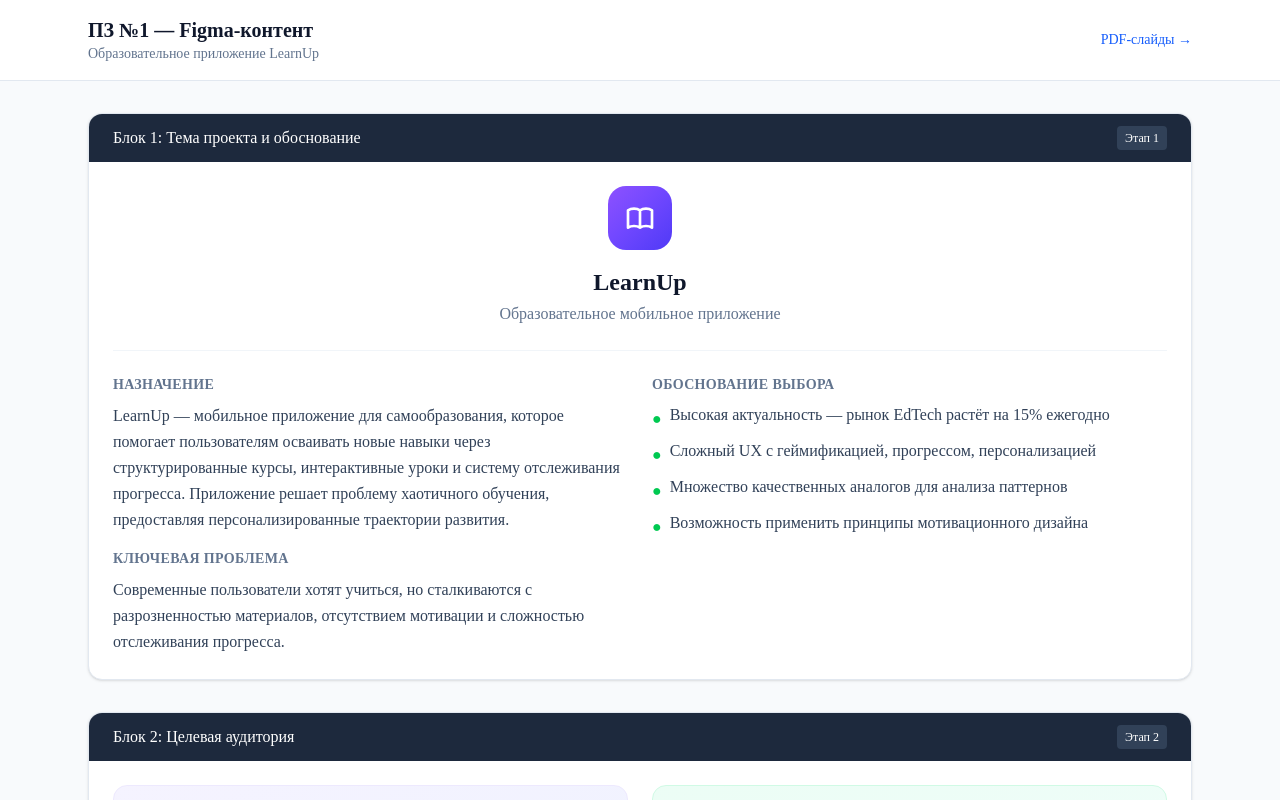
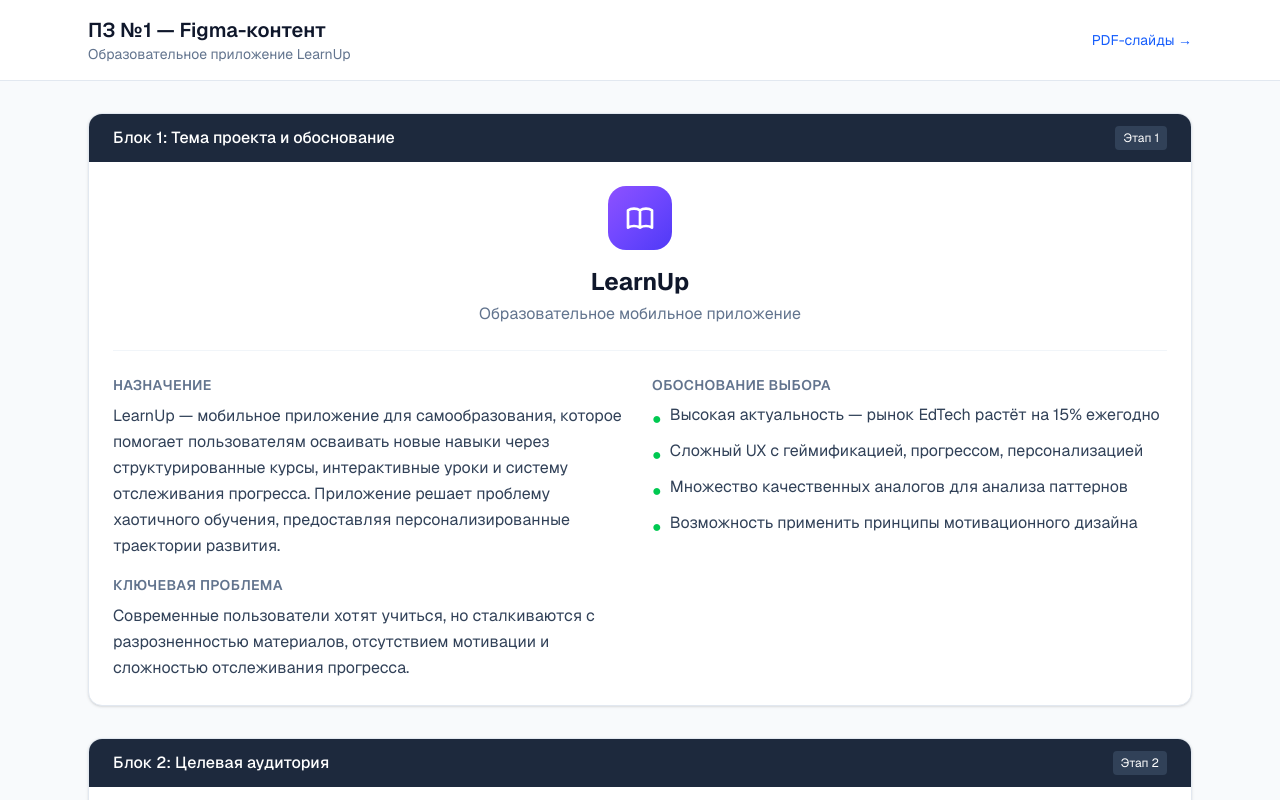
Before and after one commit to SecondNiceee/vir, a Next.js app: page /figma1 in a window 1280 px wide. Shown: the top 800 px of the page. Built offline with nearby package versions, Linux system fonts and the light colour scheme.

Commit message:
feat: update font variables and apply Geist fonts in layout

```diff
--- a/app/globals.css
+++ b/app/globals.css
@@ -5,9 +5,9 @@
 @custom-variant dark (&:is(.dark *));
 
 @theme inline {
-  --font-heading: var(--font-sans);
-  --font-sans: 'Geist', 'Geist Fallback';
-  --font-mono: 'Geist Mono', 'Geist Mono Fallback';
+  --font-heading: var(--font-geist-sans);
+  --font-sans: var(--font-geist-sans);
+  --font-mono: var(--font-geist-mono);
   --color-sidebar-ring: var(--sidebar-ring);
   --color-sidebar-border: var(--sidebar-border);
   --color-sidebar-accent-foreground: var(--sidebar-accent-foreground);
--- a/app/layout.tsx
+++ b/app/layout.tsx
@@ -1,6 +1,10 @@
 import { Analytics } from '@vercel/analytics/next'
+import { Geist, Geist_Mono } from 'next/font/google'
 import type { Metadata } from 'next'
 import './globals.css'
+
+const geistSans = Geist({ subsets: ['latin'], variable: '--font-geist-sans' })
+const geistMono = Geist_Mono({ subsets: ['latin'], variable: '--font-geist-mono' })
 
 export const metadata: Metadata = {
   title: 'ПЗ №1 — Образовательное приложение LearnUp',
@@ -31,8 +35,8 @@ export default function RootLayout({
   children: React.ReactNode
 }>) {
   return (
-    <html lang="en">
-      <body className="font-sans antialiased">
+    <html lang="en" className={`${geistSans.variable} ${geistMono.variable}`}>
+      <body className="font-sans antialiased bg-background">
         {children}
         {process.env.NODE_ENV === 'production' && <Analytics />}
       </body>
```
